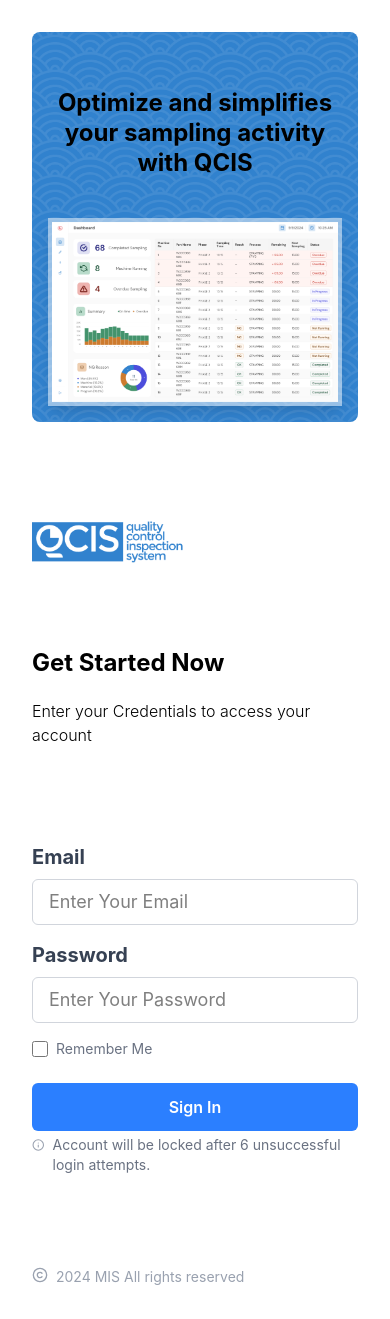
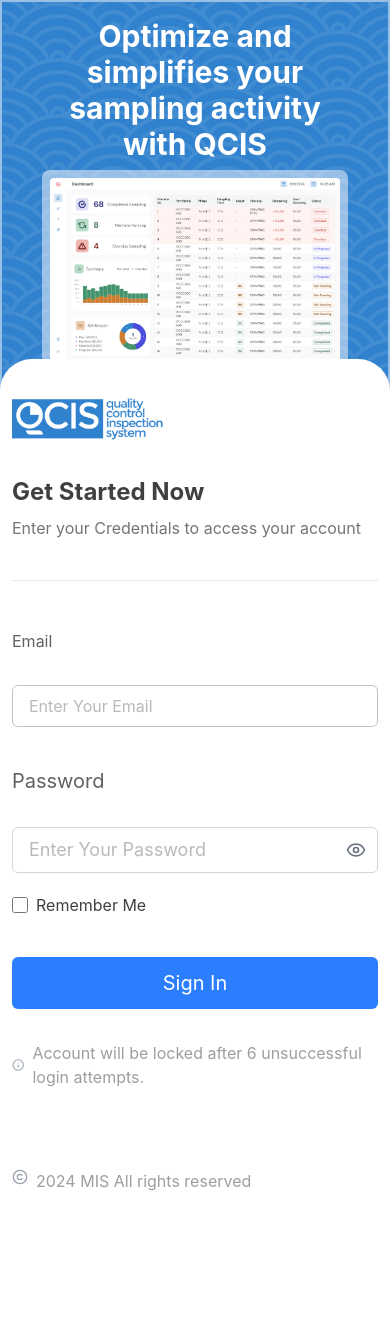
Before and after one commit to Rahelsimanjuntak/Belajartailwind, a React (Vite) app: page / in a window 390 px wide. After the commit the page ends 1229 px from the top, so only its background shows below. Built offline with nearby package versions, Linux system fonts and the light colour scheme.

Commit message:
Update responsive layout

```diff
--- a/src/App.tsx
+++ b/src/App.tsx
@@ -1,73 +1,132 @@
-import patternImg from './assets/pattern.png';
-import statistikImg from './assets/statistik.png';
-import logoImg from './assets/logo.png';
-import { Info, Copyright } from 'lucide-react';
-
+import patternImg from "./assets/pattern.png";
+import statistikImg from "./assets/statistik.png";
+import logoImg from "./assets/logo.png";
+import { Info, Copyright, EyeOff, Eye } from "lucide-react";
+import { useState } from "react";
 
 function App() {
+  const [password, setPassword] = useState("");
+  const [showPassword, setShowPassword] = useState(false);
+
   return (
-
-    <div className=" min-h-screen flex flex-col sm:flex-row gap-8">
-
-      <div className="w-full sm:w-1/2 bg-white flex flex-col p-8">
-        <div className="relative h-full bg-[#3182CE] rounded-lg overflow-hidden flex-1">
+    <div className="flex flex-col sm:flex-row bg-white gap-0 sm:gap-2 md:gap-44.25">
+      <div className="w-full md:w-1/2 bg-white flex flex-col p-0 sm:p-8">
+        <div className="relative h-[320px] bg-[#3182CE] border-2 border-white/50 rounded-none overflow-hidden flex-1 sm:rounded-4xl">
           <div
-            className="absolute inset-0 bg-center bg-repeat opacity-10" //absolute inset-0: fully flush with all four sides of the parent (top, right, bottom, left = 0)
+            className="absolute inset-0 bg-repeat opacity-10" //absolute inset-0: fully flush with all four sides of the parent (top, right, bottom, left = 0)
             style={{
               backgroundImage: `url(${patternImg})`,
-              backgroundSize: '70px',
             }}
           />
 
-          <div className="relative z-10 flex flex-col items-center text-center m-4 sm:px-6 md:px-10 lg:px-12">
-            <h1 className="text-center text-2xl sm:text-3xl font-bold leading-tight mt-10 mb-10 ">
+          <div className="relative z-10 flex h-full flex-col justify-center items-center gap-2 md:gap-14 p-4 sm:px-6 md:px-20 px-10 mb-[172px]">
+            <h1 className="text-center text-3xl sm:text-4xl md:text-5xl lg:text-[58px] text-white font-bold ml-0 md:ml-20 mb-0 md:mb-15 mr-0 md:mr-[79px]">
               Optimize and simplifies your sampling activity with QCIS
             </h1>
+            <div className="bg-white/50 p-2 rounded-lg">
             <img
-              className="w-full max-w-xl h-auto border-4 border-white/50 shadow-lg" src={statistikImg} alt="contoh dashboard" />
+              className="w-full h-auto rounded-sm"
+              src={statistikImg}
+              alt="image dashboard"
+            />
+            </div>
           </div>
         </div>
       </div>
 
-      <div className="w-full sm:w-1/2 bg-white flex flex-col items-center p-8">
-          <div className="flex flex-col gap-4 w-full">
-
-              <img src={logoImg} alt="PTSN Logo" className="w-40"/>
-                <h2 className="font-bold text-2xl sm:text-3xl md:text-4xl mt-16">Get Started Now </h2>
-                <p className="font-light text-md mt-1 mb-16">Enter your Credentials to access your account</p>
-
+      <div className="w-full md:w-1/2 md:max-w-2xl items-center bg-white flex flex-col px-3 py-5 sm:px-8 sm:py-8 md:px-10 lg:px-12 rounded-t-[32px] sm:rounded-none -mt-50 sm:mt-0 relative z-10">
+        <div className="w-full mx-auto flex flex-col flex-1 justify-center py-4 sm:py-14 lg:22.5">
+          <img src={logoImg} alt="PTSN Logo" className="w-40 sm:w-[237px] h-auto" />
+          <div className="flex flex-col gap-10 sm:gap-15">
+            <div className="flex flex-col gap-2">
+              <h2 className="font-bold text-[#404040] text-2xl sm:text-3xl md:text-5xl mt-8 sm:mt-10 md:mt-16">
+                Get Started Now
+              </h2>
+              <p className="text-base sm:text-lg lg:text-2xl text-[#757575]">
+                Enter your Credentials to access your account
+              </p>
+            </div>
+            <div className="w-full h-px bg-gray-200"></div>
             <form>
-              <label htmlFor="email" className="block mt-4 mb-2 text-left text-xl text-gray-700 font-bold">
+              <div className="flex flex-col gap-8">
+                <div className="flex flex-col gap-4">
+                  <label
+                    htmlFor="email"
+                    className="block mt-2 mb-4 text-left text-base sm:text-xl text-[#616161]"
+                  >
                     Email
                   </label>
-              <input id="email" type="email" placeholder="Enter Your Email" className="w-full text-lg px-4 py-2 border border-gray-300 rounded-md" required />
-              <label htmlFor="password" className="block mt-4 mb-2 text-left text-xl text-gray-700 font-bold">
+                  <input
+                    id="email"
+                    type="email"
+                    placeholder="Enter Your Email"
+                    className="w-full text-base sm:stext-lg text-[#757575] px-4 py-2 border border-[#C2C2C2] rounded-md"
+                    required
+                  />
+                </div>
+
+                <div className="flex flex-col gap-4">
+                  <label
+                    htmlFor="password"
+                    className="block mb-4 mt-2 text-left text-xl text-[#616161] "
+                  >
                     Password
                   </label>
-              <input id="password" type="password" placeholder="Enter Your Password" className="w-full text-lg px-4 py-2 border border-gray-300 rounded-md" required/>
-              <label className="flex items-center mt-4 cursor-pointer">
-                <input type="checkbox" className="w-4 h-4 accent-blue-500"/>
-                <span className="ml-2 text-sm text-gray-500">
+
+                  <div className="relative">
+                    <input
+                      id="password"
+                      // type={showPassword ? "text" : "password"}
+                      value={password}
+                      onChange={(e) => setPassword(e.target.value)}
+                      placeholder="Enter Your Password"
+                      className="w-full text-lg text-[#757575] px-4 py-2 border border-gray-300 rounded-md pr-10"
+                      minLength={8}
+                      required
+                    />
+                    <button
+                      type="button"
+                      onClick={() => setShowPassword(!showPassword)}
+                      className="absolute right-3 top-1/2 -translate-y-1/2 text-gray-500"
+                    >
+                      {showPassword ? (
+                        <EyeOff className="w-5 h-5" />
+                      ) : (
+                        <Eye className="w-5 h-5" />
+                      )}
+                    </button>
+                  </div>
+                </div>
+              </div>
+              <div className="mt-5">
+                <label className="flex items-center mt-2 ">
+                  <input type="checkbox" className="w-4 h-4 accent-blue-500" />
+                  <span className="ml-2 text-base text-[#404040]">
                     Remember Me
                   </span>
                 </label>
-              <button type="submit" className="w-full mt-6 py-3 rounded-md bg-blue-500 text-white font-semibold transition active:bg-blue-600">
+              </div>
+              <button
+                type="submit"
+                className="w-full py-3 sm:py-4 mt-10 sm:mt-15 text-xl sm:text-2xl md:text-[32px] rounded-md bg-blue-500 text-white transition active:bg-blue-600"
+              >
                 Sign In
               </button>
             </form>
           </div>
-          <div className="flex flex-col gap-3">
-            <div className="flex flex-row items-start gap-2 mt-1 ">
-              <Info className="w-4 h-4 text-gray-400 mt-0.5" />
-              <p className="text-sm text-gray-500">
+        <div className="w-full flex flex-col justify-center">
+          <div className="flex flex-row items-center gap-2 mt-8">
+            <Info className="w-4 h-4 text-gray-400 " />
+            <p className="text-base text-[#9E9E9E]">
               Account will be locked after 6 unsuccessful login attempts.
             </p>
           </div>
           <div className="flex flex-row items-start gap-2 mt-20">
             <Copyright className="w-4 h-4 text-gray-400 " />
-              <p className="text-sm text-gray-400">
+            <p className="text-base text-[#9E9E9E]">
               2024 MIS All rights reserved
             </p>
+          </div>
         </div>
         </div>
       </div>
```
Lines whose indentation alone changed are shown as unchanged.
